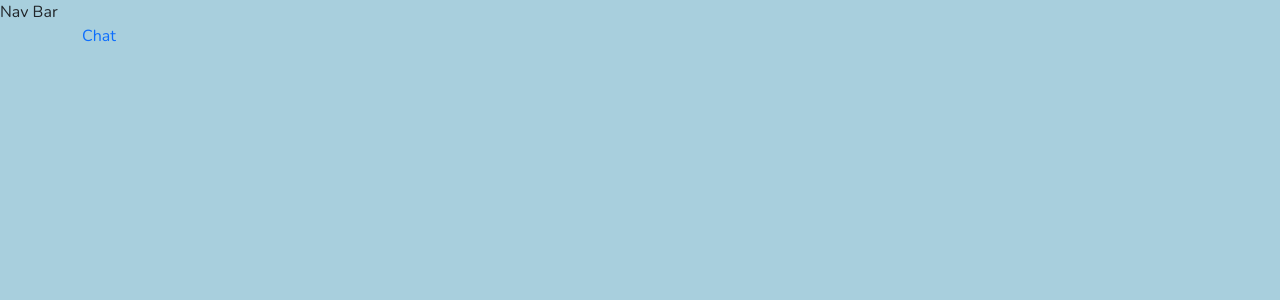
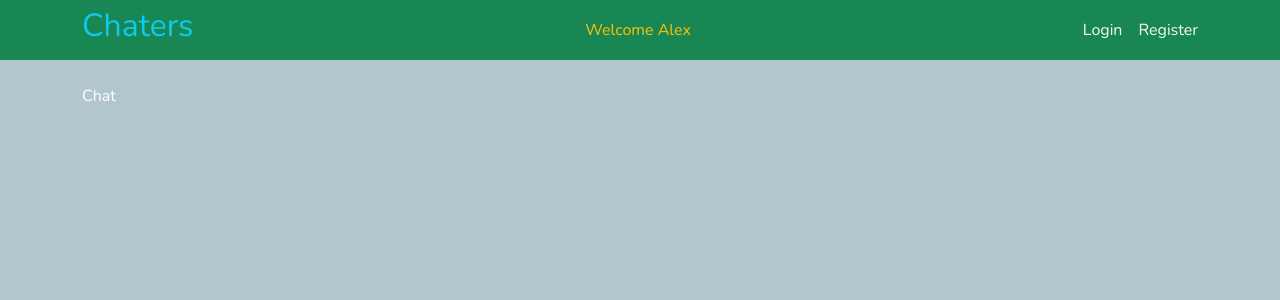
Before and after one commit to Saoa35/Chat-Application, a React (Vite) app in the folder client/: page / in a window 1280 px wide. Shown: the top 300 px of the page. Built offline with nearby package versions, Linux system fonts and the light colour scheme.

Commit message:
added styles to NavBar comp.

```diff
--- a/client/src/App.jsx
+++ b/client/src/App.jsx
@@ -10,7 +10,7 @@
   return (
     <>
       <NavBar />
-      <Container className="text-primary">
+      <Container>
         <Routes>
           <Route path="/" element={<Chat />} />
           <Route path="/register" element={<Register />} />
--- a/client/src/components/NavBar.jsx
+++ b/client/src/components/NavBar.jsx
@@ -1,3 +1,27 @@
+import { Container, Nav, Navbar, Stack } from "react-bootstrap";
+import { Link } from "react-router-dom";
+
 export const NavBar = () => {
-  return <>Nav Bar</>;
+  return (
+    <Navbar bg="success" className="mb-4" style={{ height: "3.75rem" }}>
+      <Container>
+        <h2>
+          <Link to="/" className="link-info text-decoration-none">
+            Chaters
+          </Link>
+        </h2>
+        <span className="text-warning">Welcome Alex</span>
+        <Nav>
+          <Stack direction="horizontal" gap={3}>
+            <Link to="/login" className="link-light text-decoration-none">
+              Login
+            </Link>
+            <Link to="/register" className="link-light text-decoration-none">
+              Register
+            </Link>
+          </Stack>
+        </Nav>
+      </Container>
+    </Navbar>
+  );
 };
--- a/client/src/index.css
+++ b/client/src/index.css
@@ -1,6 +1,7 @@
 @import url("https://fonts.googleapis.com/css2?family=Nunito:wght@400;700&display=swap");
 
 body {
+  color: white;
   font-family: "Nunito", sans-serif;
-  background: rgb(168, 207, 221);
+  background: rgb(178, 198, 205);
 }
```
